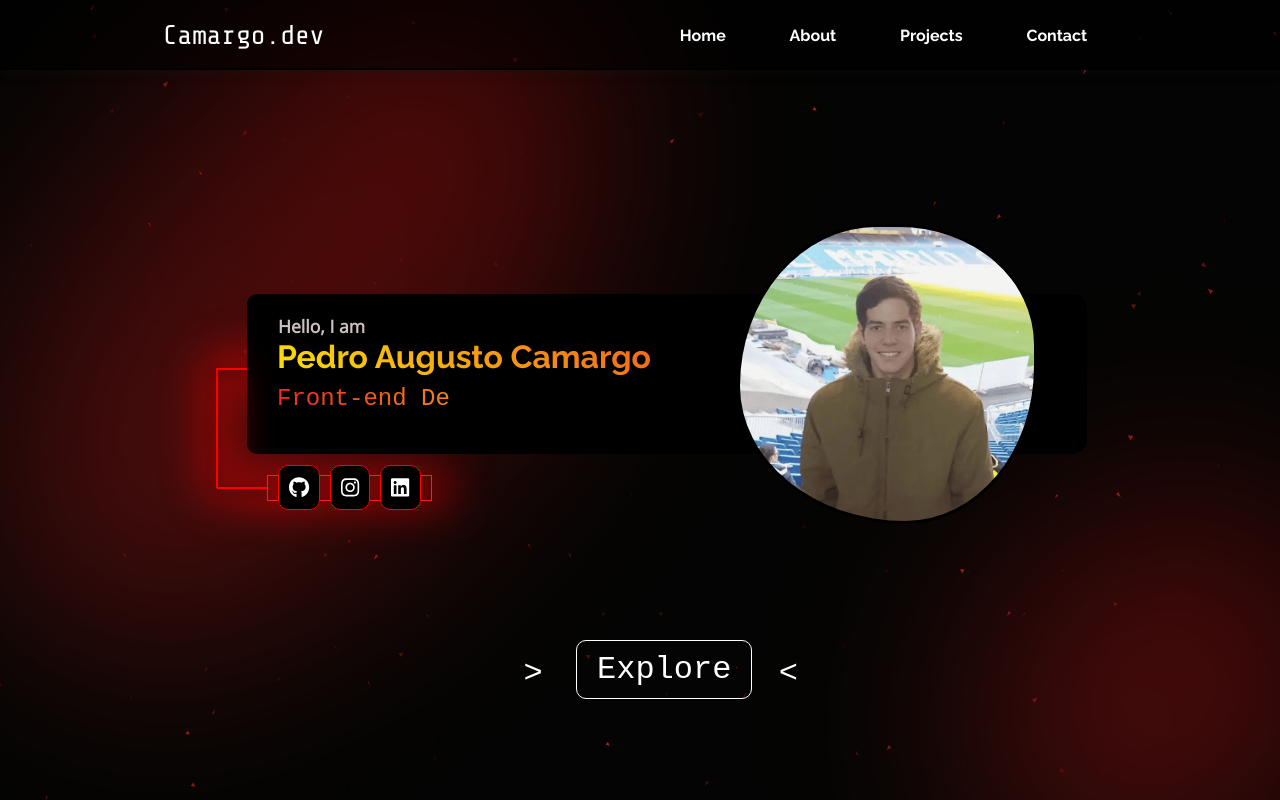
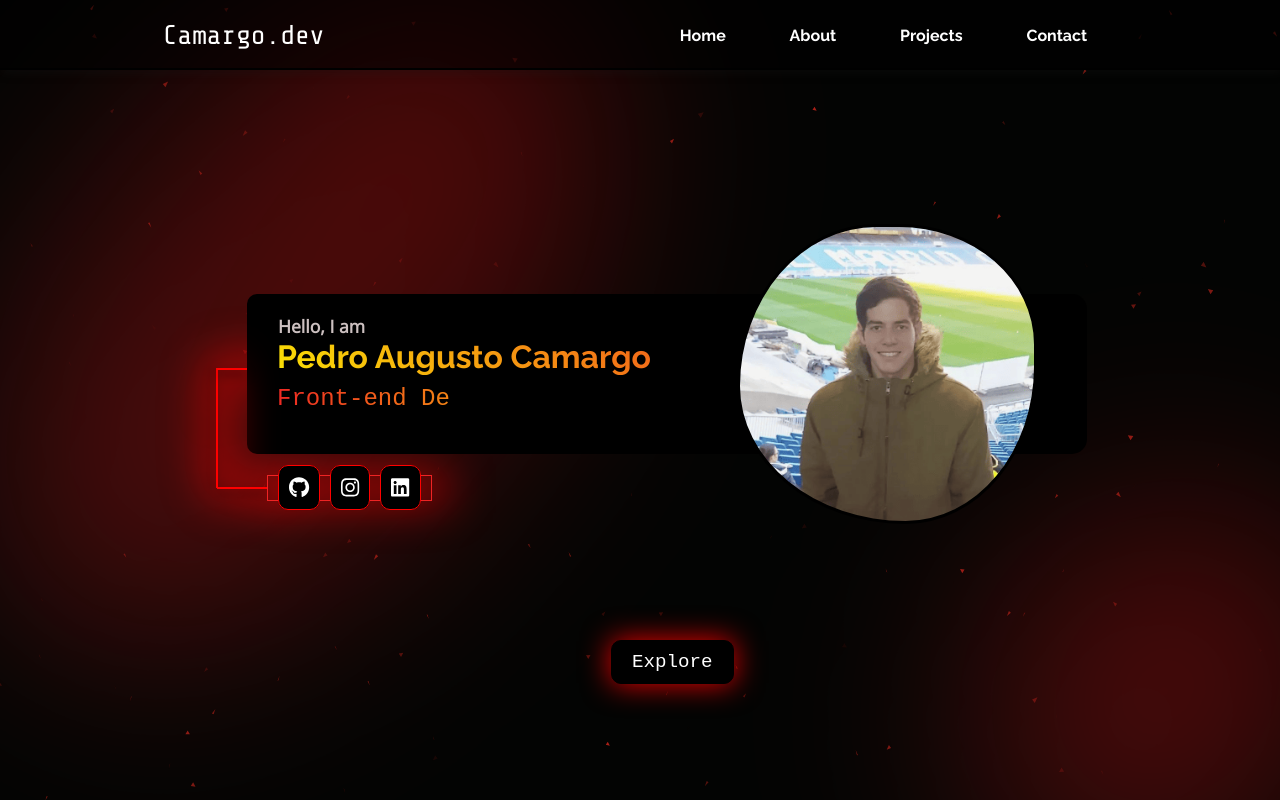
Before and after one commit to pedroacamargo/Camargo.dev, a React (Create React App) app: page / in a window 1280 px wide. Built offline with nearby package versions, Linux system fonts and the light colour scheme; a web font is replaced by a local one.

Commit message:
landing done

```diff
--- a/src/App.tsx
+++ b/src/App.tsx
@@ -22,17 +22,30 @@ function App() {
     await loadFull(engine);
 }, []);
 
+  const viewportSize = () => {
+    return {
+      width: window.innerWidth,
+      height: window.innerHeight,
+    }
+  }
+
+  const { width, height } = viewportSize();
+
   return (
     <Router>
-      <Particles options={particlesOptions as ISourceOptions} init={particlesInit}/>
+      { width < 600 ? (
+        <></>
+      ) : (
+        <Particles options={particlesOptions as ISourceOptions} init={particlesInit}/>
+      )}
       <Navbar />
       <Routes>
-        <Route path='/' element={<Landing />} ></Route>
+        <Route path='/' element={<Landing viewportSize={viewportSize()}/>} ></Route>
         <Route path='/home' element={<Home/>}></Route>
         <Route path='/about' element={<About />} ></Route>
         <Route path='/projects' element={<Projects />} ></Route>
         <Route path='/contact' element={<Contact />} ></Route>
-        <Route path='*' element={<Landing />}></Route>
+        <Route path='*' element={<Landing viewportSize={viewportSize()}/>}></Route>
       </Routes>
     </Router>
   );
--- a/src/Styles/landing/Balls.styles.scss
+++ b/src/Styles/landing/Balls.styles.scss
@@ -26,7 +26,7 @@
     background: radial-gradient(ellipse at top, #5a0808, transparent),
                 radial-gradient(ellipse at bottom, #751818a8, transparent);
     filter: blur(100px);
-    z-index: -1;
+    z-index: 1;
     opacity: 1;
     animation-name: ballAnimated;
     animation-duration: 25s;
--- a/src/Styles/landing/WhoAmI.styles.scss
+++ b/src/Styles/landing/WhoAmI.styles.scss
@@ -6,6 +6,7 @@
     align-items: center;
     flex-direction: column;
     align-items: flex-start;
+    z-index: 3;
 
     .profile-wordwrapper {
         display: flex;
@@ -185,53 +186,46 @@
         background-color: transparent;
         padding: 10px 20px;
         color: white;
-        border: 1px solid white;
+        border: 1px solid black;
+        background-color: black;
         border-radius: 10px;
         position: absolute;
-        left: calc(40%);
+        left: calc(50% - 61px);
         top: 100%;
         font-family: $fontSubtitle;
-        font-size: 2em;
-        transition: 0.5s ease-in-out;
+        font-size: 1.2em;
         cursor: pointer;
 
         &::after {
-            content: "<";
+            content: '';
             position: absolute;
-            top: 25%;
-            left: 105%;
-            @keyframes bouncearrows1 {
-                0% {
-                    left: 105%;
-                }
-
-                100% {
-                    left: 125%;
-                }
-            }
-            animation: bouncearrows1 1s ease-in-out infinite alternate;
-        }
-        &::before {
-            content: ">";
-            position: absolute;
-            top: 25%;
-            left: -20%;
-            @keyframes bouncearrows2 {
-                0% {
-                    left: -20%;
-                }
-
-                100% {
-                    left: -40%;
-                }
-            }
-
-            animation: bouncearrows2 1s ease-in-out infinite alternate;
+            height: 100%;
+            width: 100%;
+            left: 0;
+            top: 0;
+            transition: .5s;
+            filter: blur(15px);
+            z-index: -1;
+            background-color: red;
         }
 
         &:hover {
             background-color: white;
             color: black;
+            border: 1px solid white;
+
+            &::after {
+                content: '';
+                position: absolute;
+                height: 100%;
+                width: 100%;
+                left: 0;
+                top: 0;
+                filter: blur(40px);
+                z-index: -1;
+                background-color: white;
+                transition: .5s;
+            }
         }
     }
 }
--- a/src/routes/Landing.component.tsx
+++ b/src/routes/Landing.component.tsx
@@ -3,10 +3,16 @@ import WhoAmI from '../components/landing/WhoAmI.component';
 import ImageDecoration from '../components/landing/ImageDecoration.component';
 import Balls from '../components/landing/Balls.component';
 
+interface viwportSizeI {
+    viewportSize: {
+        width: number,
+        height: number
+    }
+}
 
-const Landing = () => {
+const Landing = (props: viwportSizeI) => {
     return (
-        <div className='landing-container'>
+        <div className='landing-container' style={props.viewportSize.width < 800 ? {backgroundColor: "black"} : {}}>
             <div className='profile-container'>
                 <Balls />
                 <WhoAmI />
```
